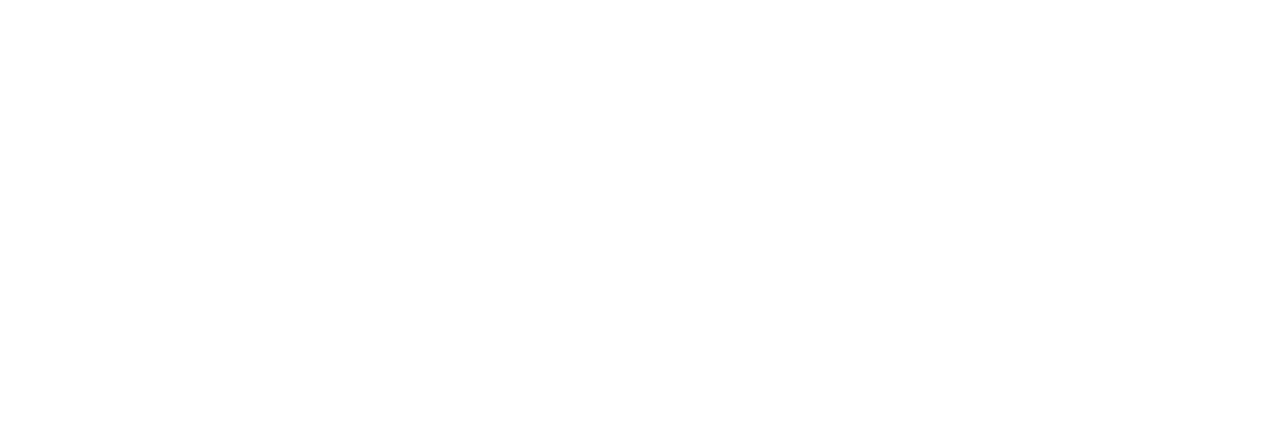
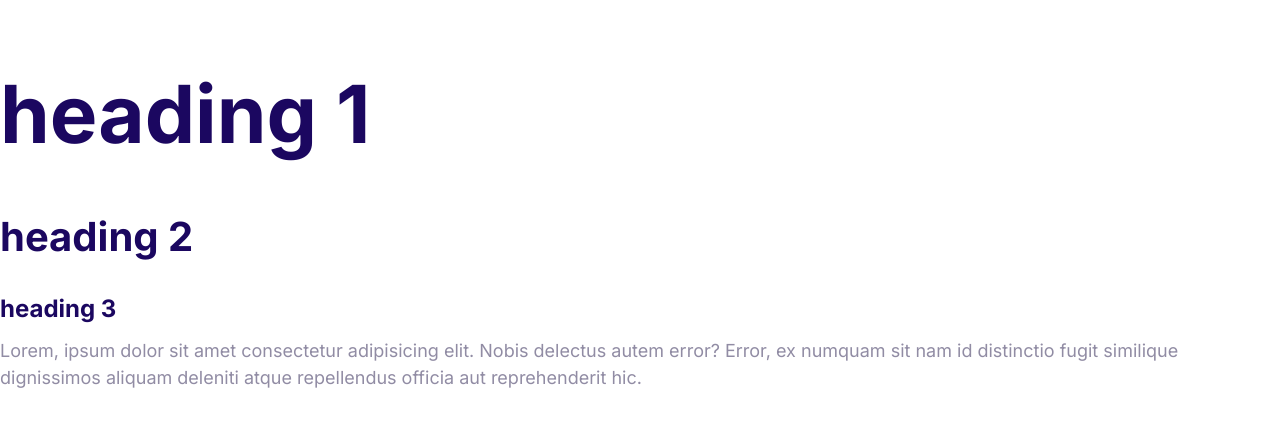
Before and after one commit to mahdizadehamir/html-css-exercises, a plain HTML site: page Final Project/index.html in a window 1280 px wide. Drawn offline with Linux system fonts and the light colour scheme.

Commit message:
typography of final project completed

```diff
--- a/Final Project/css/styles.css
+++ b/Final Project/css/styles.css
@@ -0,0 +1,48 @@
+:root {
+  --color-primary: #2584ff;
+  --color-secondary: #00d9ff;
+  --color-accent: #ff3400;
+  --color-headings: #1b0760;
+  --color-body: #918ca4;
+}
+html {
+  font-size: 62.5%;
+}
+body {
+  font-family: Inter, Arial, Helvetica, sans-serif;
+  color: var(--color-body);
+  font-size: 2.4rem;
+  line-height: 1.5;
+}
+h1,
+h2,
+h3 {
+  color: var(--color-headings);
+  margin-bottom: 1rem;
+}
+h1 {
+  font-size: 7rem;
+}
+h2 {
+  font-size: 4rem;
+}
+h3 {
+  font-size: 3rem;
+}
+p {
+  margin-top: 0;
+}
+@media screen and (min-width: 1024px) {
+  body {
+    font-size: 1.8rem;
+  }
+  h1 {
+    font-size: 8rem;
+  }
+  h2 {
+    font-size: 4rem;
+  }
+  h3 {
+    font-size: 2.4rem;
+  }
+}
--- a/Final Project/index.html
+++ b/Final Project/index.html
@@ -1,14 +1,28 @@
 <!DOCTYPE html>
 <html lang="en">
-<head>
-    <meta charset="UTF-8">
-    <meta http-equiv="X-UA-Compatible" content="IE=edge">
-    <meta name="viewport" content="width=device-width, initial-scale=1.0">
-    <link rel="stylesheet" href="css/normalize.css">
-    <link rel="stylesheet" href="css/styles.css">
+  <head>
+    <link rel="preconnect" href="https://fonts.googleapis.com" />
+    <link rel="preconnect" href="https://fonts.gstatic.com" crossorigin />
+    <link
+      href="https://fonts.googleapis.com/css2?family=Inter:wght@400;700&display=swap"
+      rel="stylesheet"
+    />
+    <meta charset="UTF-8" />
+    <meta http-equiv="X-UA-Compatible" content="IE=edge" />
+    <meta name="viewport" content="width=device-width, initial-scale=1.0" />
+    <link rel="stylesheet" href="css/normalize.css" />
+    <link rel="stylesheet" href="css/styles.css" />
     <title>Final Project</title>
-</head>
-<body>
-
-</body>
+  </head>
+  <body>
+    <h1>heading 1</h1>
+    <h2>heading 2</h2>
+    <h3>heading 3</h3>
+    <p>
+      Lorem, ipsum dolor sit amet consectetur adipisicing elit. Nobis delectus
+      autem error? Error, ex numquam sit nam id distinctio fugit similique
+      dignissimos aliquam deleniti atque repellendus officia aut reprehenderit
+      hic.
+    </p>
+  </body>
 </html>
```
